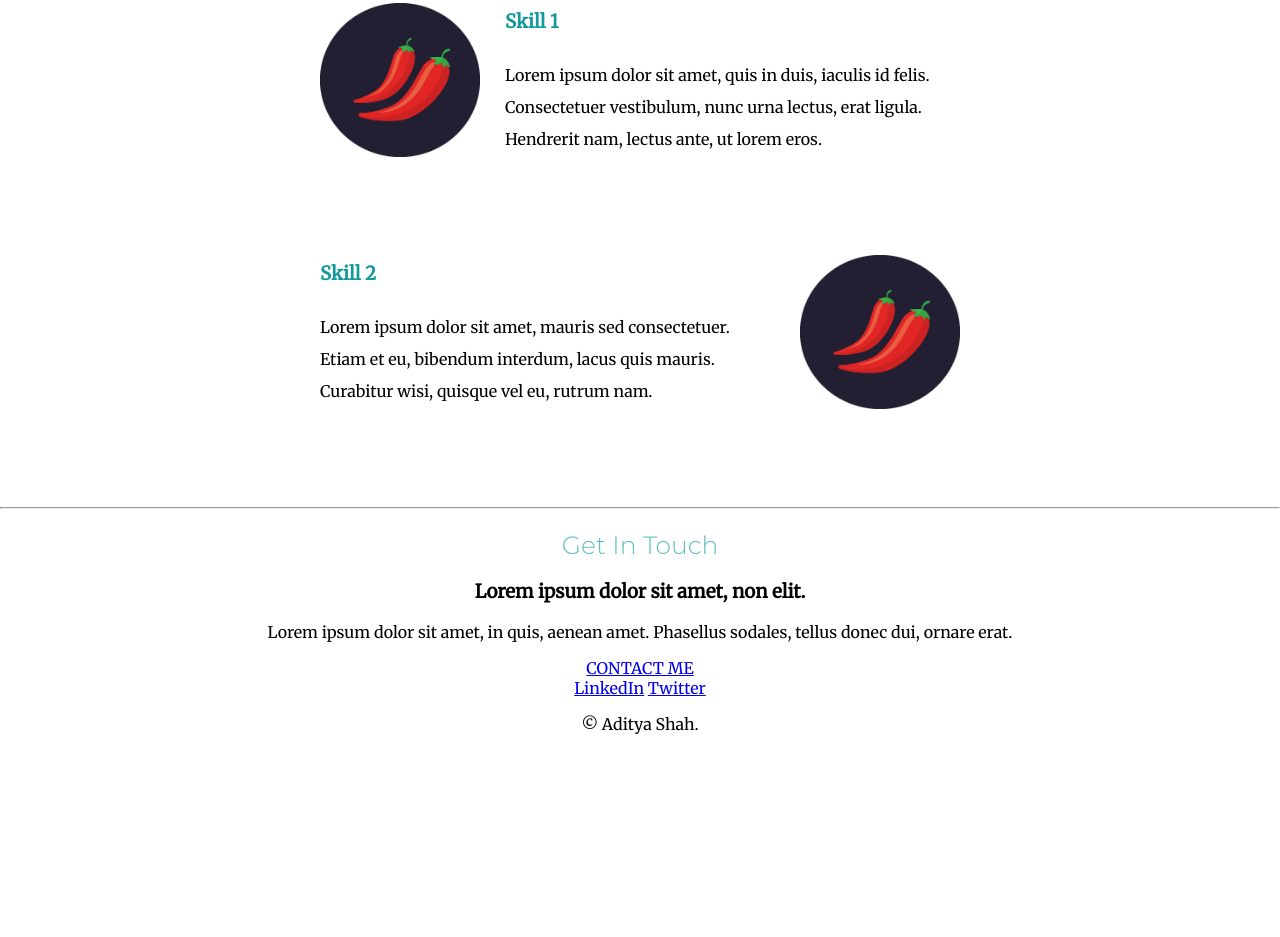
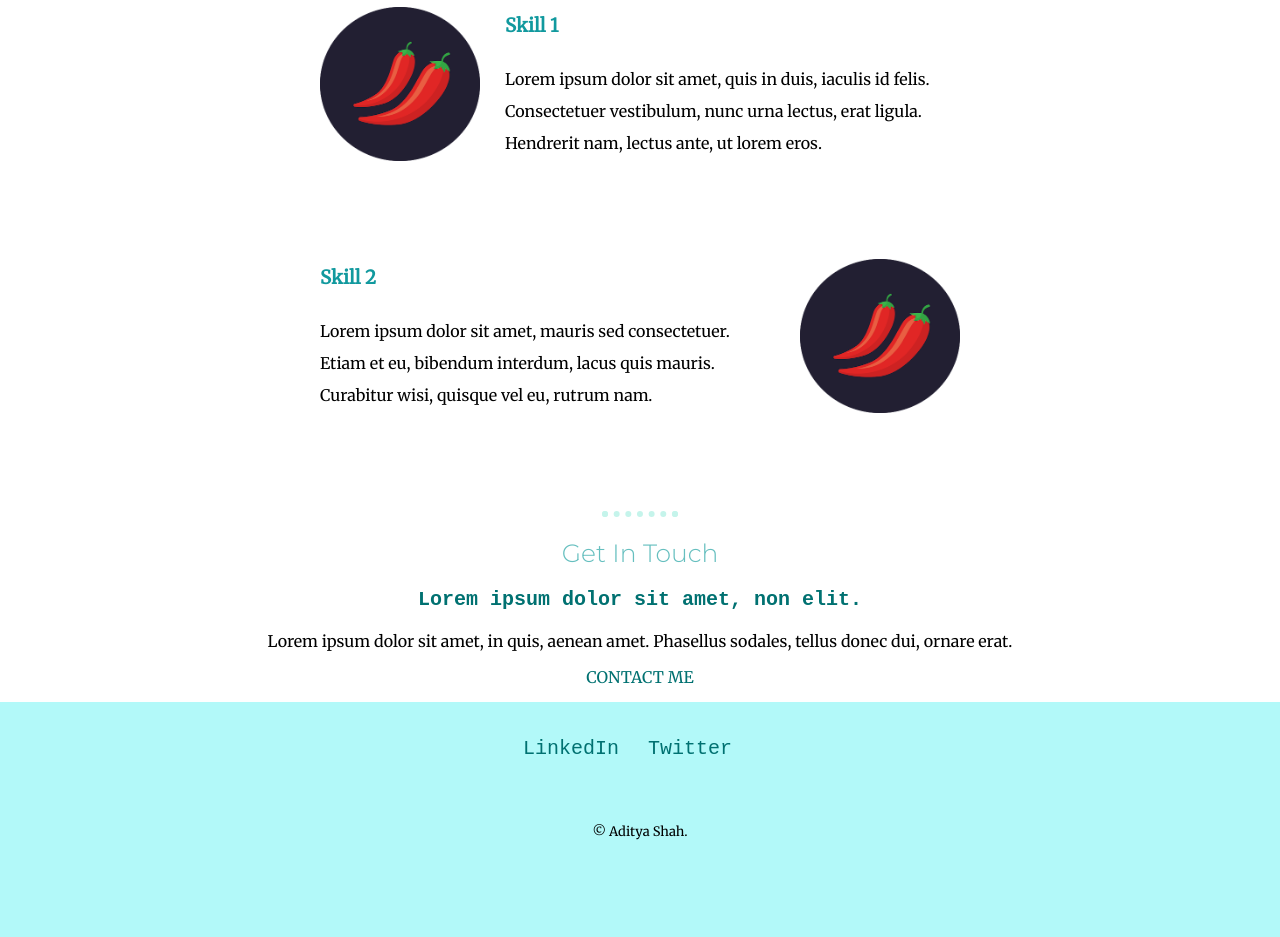
Before and after one commit to Adityashah2003/WEBDEV, a plain HTML site: page FirstProject/index.html in a window 1280 px wide. Shown: the part 1594-2531 px from the top of the page. Before the commit the page ends 2344 px from the top, so only its background shows below. Drawn offline with Linux system fonts and the light colour scheme.

Commit message:
First iteration completed

```diff
--- a/FirstProject/css/styles.css
+++ b/FirstProject/css/styles.css
@@ -60,17 +60,50 @@ h2{
     float: right;
     margin-left: 25px;
 }
+hr {
+    border: dotted #c5f4eb 6px;
+    width:5%;
+    border-bottom: none;
+}
+.bottom-container{
+    background-color: #b2f9f9;
+    height: 200px;;
+    margin-top: 15px;
+    padding-top: 35px;
+}
+.lmao{
+    color: #11999E;
+    color: #007171;
+    font-family: monospace;
+    font-size: 20px;
+    text-align: center;
 
+}
+.footer-link{
+    margin-right: 25px;
+    color: #007171;
+    font-family: monospace;
+    font-size: 20px;
+    text-align: center;
+    text-decoration: none;
+}
+.footer{
+    font-size: small;
+    padding-top: 50px;
+}
+.btn{
+    text-decoration: none;
+    color: #007171;
+
+}
 /*
+changes to be made:
+
+button
 Change the text to "Contact Me"
-
 Change the border-radius to 8
-
 Start gradient colour: #11cdd4
-
 End gradient colour: #11999e
-
 Hover start colour: #30e3cb
-
 Hover end colour: #2bc4ad
 */
--- a/FirstProject/index.html
+++ b/FirstProject/index.html
@@ -15,9 +15,9 @@
         <img class="top-cloud" src="css/cloud.png" alt="cloud not found">
         <h1><em>I'm Aditya</em></h1>
         <!-- <p><span class="hello">hello</span> world<hello/p> -->
-        <h2 class="hello">Programmer?...Developer?...MLE maybe?!</h2>
+        <h2 class="hello">SUUIIIIIIIIIIIIIIIII</h2>
         <img class="bottom-cloud" src="css/cloud.png" alt="cloud not found">
-        <img src="css/mountain.png" alt="mountain not found">
+        <img class ="mountain"src="css/mountain.png" alt="mountain not found">
     </div>
     <div class="middle-container">
         <div class="profile">
@@ -39,19 +39,20 @@
                 <p class="skill-text">Lorem ipsum dolor sit amet, mauris sed consectetuer. Etiam et eu, bibendum interdum, lacus quis mauris. Curabitur wisi, quisque vel eu, rutrum nam.</p>
             </div>
         </div>
-        <hr>
+        <hr >
+        <div class="entire-bottom">
             <div class="contact-me">
-            <h2 class="lmao">Get In Touch</h2>
+                <h2 >Get In Touch</h2>
                 <h3 class="lmao">Lorem ipsum dolor sit amet, non elit.</h3>
                 <p>Lorem ipsum dolor sit amet, in quis, aenean amet. Phasellus sodales, tellus donec dui, ornare erat.</p>
                 <a class="btn" href="mailto:name@email.com">CONTACT ME</a>
             </div>
 
-
             <div class="bottom-container">
                 <a class="footer-link" href="https://www.linkedin.com/">LinkedIn</a>
                 <a class="footer-link" href="https://twitter.com/">Twitter</a>
-            <p>© Aditya Shah.</p>
+                <p class = "footer">© Aditya Shah.</p>
+            </div>
         </div>
 </body>
 </html>
```
Lines whose indentation alone changed are shown as unchanged.
